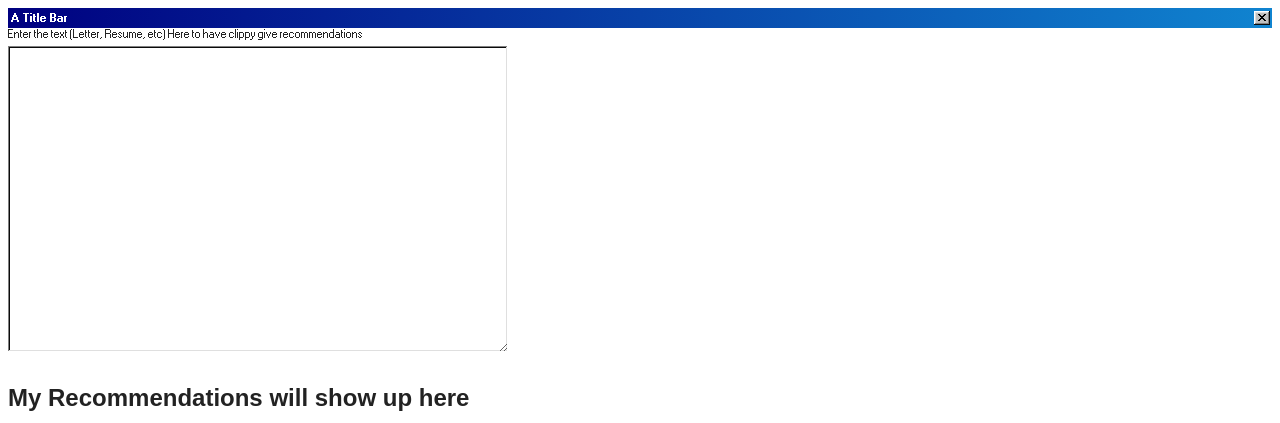
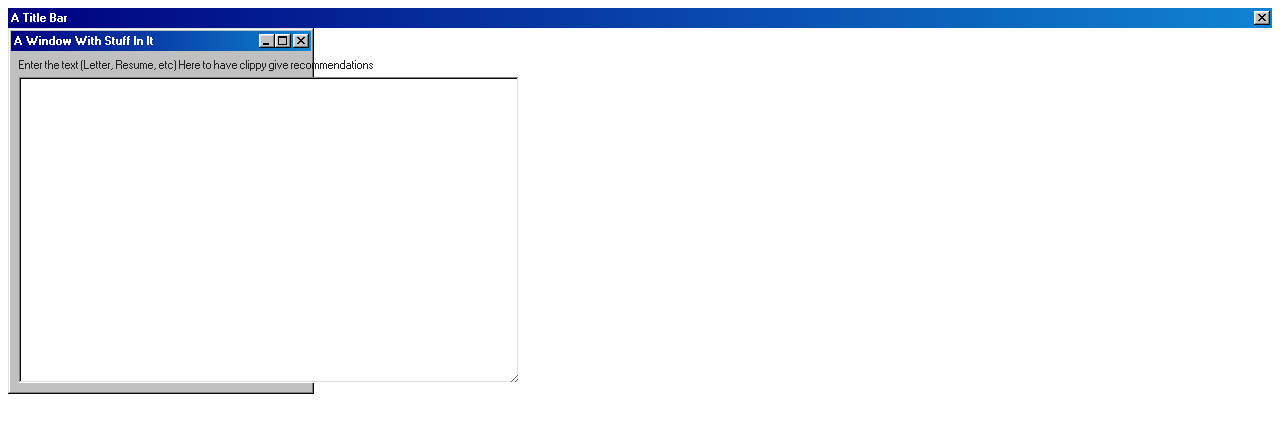
Before and after one commit to clippy-95/clippy-95.github.io, a plain HTML site: page index.html in a window 1280 px wide. Shown: the top 423 px of the page. Drawn offline with nearby package versions, Linux system fonts and the light colour scheme.

Commit message:
Update index.html

```diff
--- a/index.html
+++ b/index.html
@@ -20,11 +20,25 @@
   </div>
 </div>
 
-<div class="field-row-stacked" style="width: 500px">
+
+
+        <div class="window" style="width: 300px">
+  <div class="title-bar">
+    <div class="title-bar-text">A Window With Stuff In It</div>
+    <div class="title-bar-controls">
+      <button aria-label="Minimize"></button>
+      <button aria-label="Maximize"></button>
+      <button aria-label="Close"></button>
+    </div>
+  </div>
+  <div class="window-body">
+      <div class="field-row-stacked" style="width: 500px">
   <label for="text20">Enter the text (Letter, Resume, etc) Here to have clippy give recommendations</label>
   <textarea id="text20" rows="25" cols="100"></textarea>
 </div>
 
+  </div>
+</div>
 
         <h4 id="message">My Recommendations will show up here</h4>
 
```
